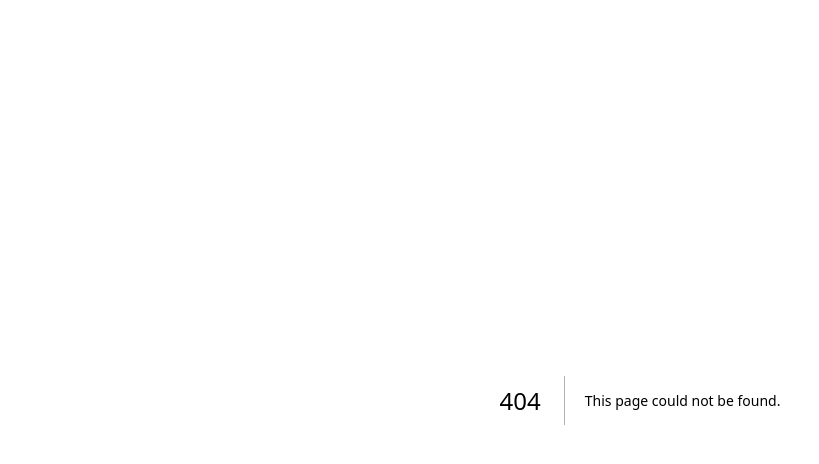
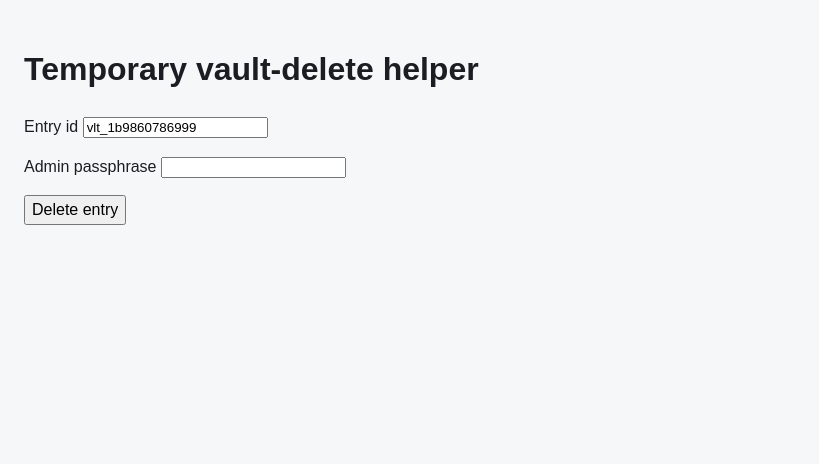
Before and after one commit to Rtumma756/key-sentry, a Next.js app: page /vault-delete/page.tsx in a window 1280 px wide. Before the commit this address had no page. Shown: the top 464 px of the page, without its empty margins (0-819 px from the left). Built offline with nearby package versions, Linux system fonts and the light colour scheme.

Commit message:
Temporary vault-delete helper — remove after use

```diff
--- /dev/null
+++ b/app/vault-delete/page.tsx/page.tsx
@@ -0,0 +1,49 @@
+"use client";
+
+import { useState } from "react";
+
+export default function VaultDeleteHelper() {
+  const [adminPass, setAdminPass] = useState("");
+  const [id, setId] = useState("vlt_1b9860786999");
+  const [result, setResult] = useState("");
+
+  async function run() {
+    setResult("sending...");
+    try {
+      const res = await fetch("/api/vault/delete", {
+        method: "POST",
+        headers: { "Content-Type": "application/json" },
+        body: JSON.stringify({ id, adminPass }),
+      });
+      const text = await res.text();
+      setResult(`HTTP ${res.status} ${text}`);
+    } catch (err) {
+      setResult(`error: ${err instanceof Error ? err.message : String(err)}`);
+    }
+  }
+
+  return (
+    <main style={{ padding: 24, fontFamily: "sans-serif" }}>
+      <h1>Temporary vault-delete helper</h1>
+      <p>
+        <label>
+          Entry id{" "}
+          <input value={id} onChange={(e) => setId(e.target.value)} />
+        </label>
+      </p>
+      <p>
+        <label>
+          Admin passphrase{" "}
+          <input
+            type="password"
+            value={adminPass}
+            onChange={(e) => setAdminPass(e.target.value)}
+          />
+        </label>
+      </p>
+      <button onClick={run}>Delete entry</button>
+      <pre>{result}</pre>
+    </main>
+  );
+
+}
```
